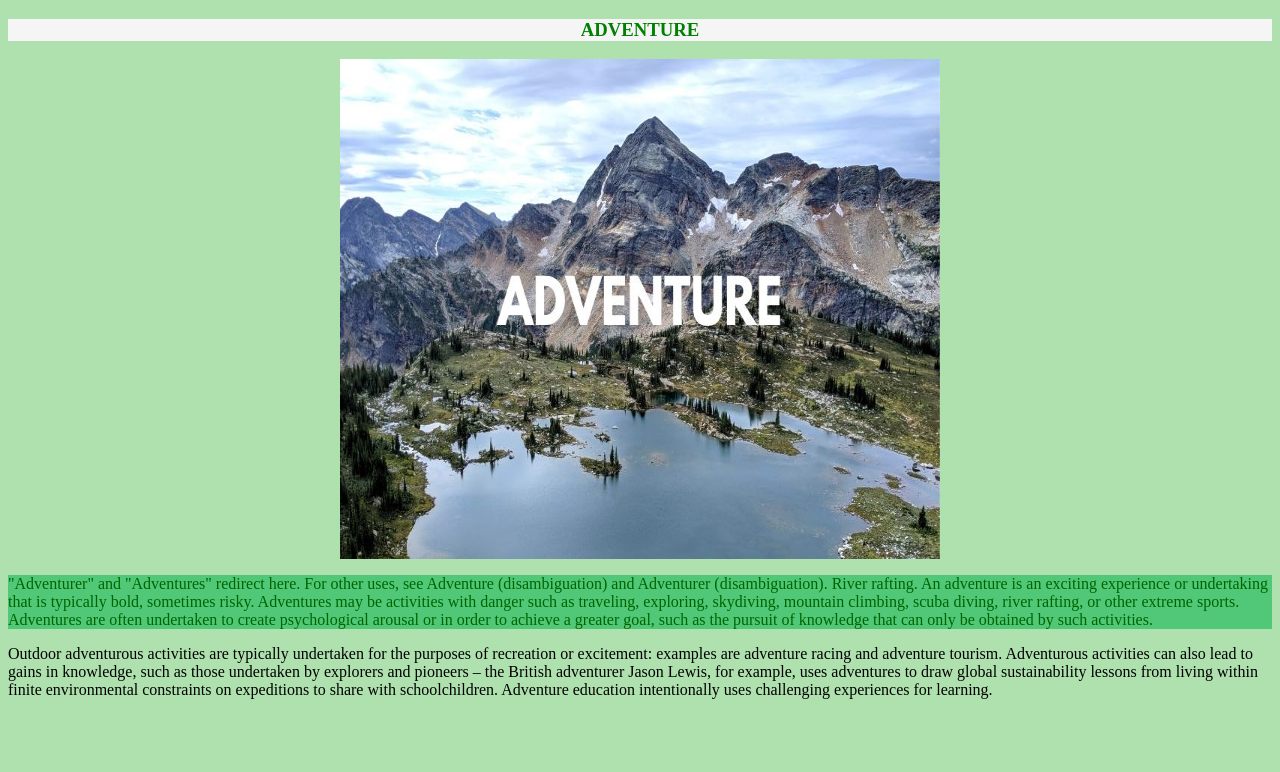
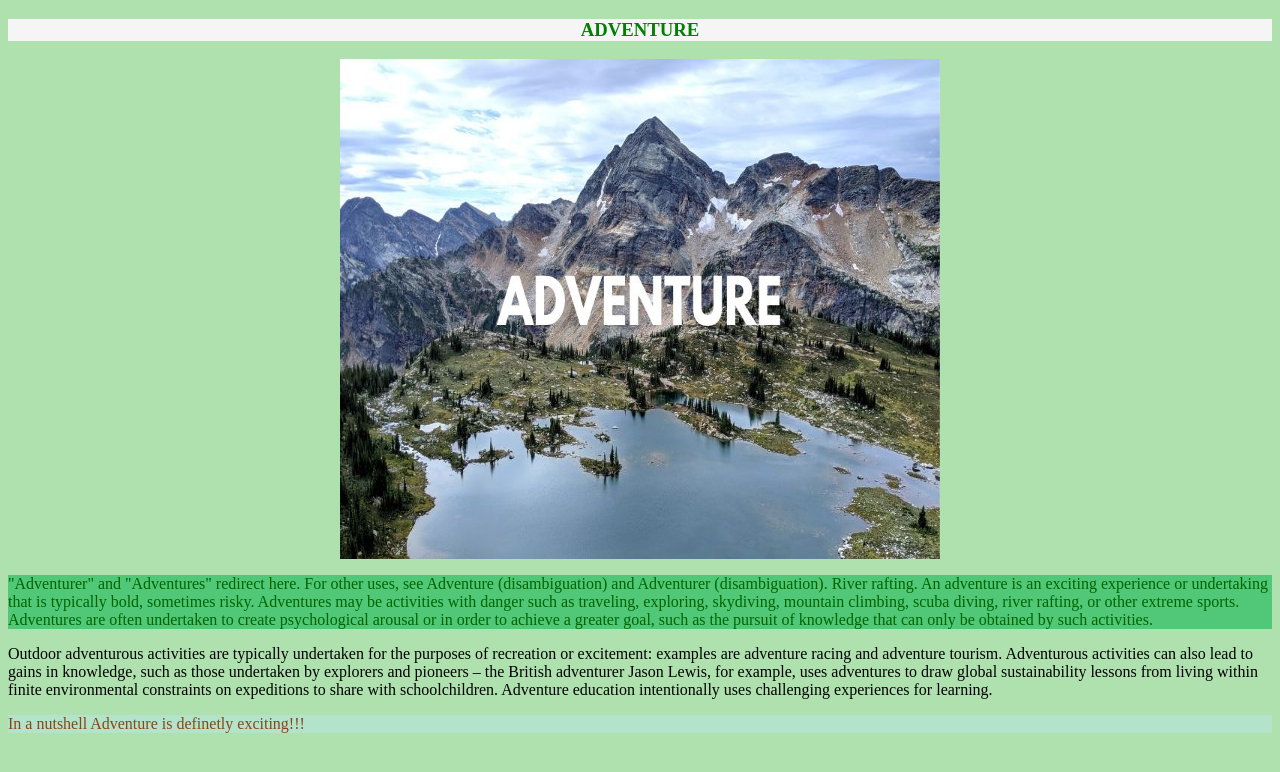
Before and after one commit to Ummeh-Habiba-Tahia/WBPr08, a plain HTML site: page index.html in a window 1280 px wide. Drawn offline with Linux system fonts and the light colour scheme.

Commit message:
Update index.html

```diff
--- a/index.html
+++ b/index.html
@@ -14,6 +14,7 @@
 River rafting.
 An adventure is an exciting experience or undertaking that is typically bold, sometimes risky. Adventures may be activities with danger such as traveling, exploring, skydiving, mountain climbing, scuba diving, river rafting, or other extreme sports. Adventures are often undertaken to create psychological arousal or in order to achieve a greater goal, such as the pursuit of knowledge that can only be obtained by such activities.</p>
    <p>Outdoor adventurous activities are typically undertaken for the purposes of recreation or excitement: examples are adventure racing and adventure tourism. Adventurous activities can also lead to gains in knowledge, such as those undertaken by explorers and pioneers – the British adventurer Jason Lewis, for example, uses adventures to draw global sustainability lessons from living within finite environmental constraints on expeditions to share with schoolchildren. Adventure education intentionally uses challenging experiences for learning.</p>
+    <p id="paragraph3">In a nutshell Adventure is definetly exciting!!!</p>
     </div>
 </body>
 </html>
```
